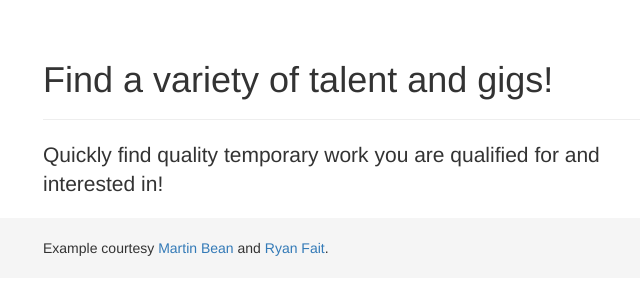
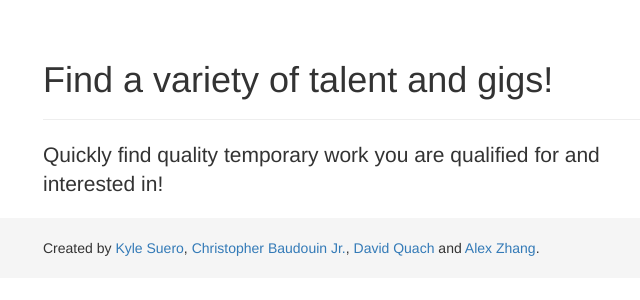
Before and after one commit to KST123ABC/freelancr, a Django app: page /freelancr/ in a window 1280 px wide. Shown: the part 52-352 px from the top of the page, without its empty margins (272-912 px from the left). Run offline with Django 3.2, Linux system fonts and the light colour scheme; some libraries are stand-ins or nearby versions.

Commit message:
footer customized

```diff
--- a/freelancr/freelancerapp/templates/freelancerapp/base.html
+++ b/freelancr/freelancerapp/templates/freelancerapp/base.html
@@ -105,7 +105,7 @@
     </div>
 	<div id="footer">
 		<div class="container">
-			<p class="muted credit">Example courtesy <a href="http://martinbean.co.uk">Martin Bean</a> and <a href="http://ryanfait.com/sticky-footer/">Ryan Fait</a>.</p>
+			<p class="muted credit">Created by <a href="http://kylesuero.com">Kyle Suero</a>, <a>Christopher Baudouin Jr.</a>, <a>David Quach</a> and <a>Alex Zhang</a>.</p>
 		</div>
 	</div>
   </body>
--- a/freelancr/freelancerapp/templates/freelancerapp/index.html
+++ b/freelancr/freelancerapp/templates/freelancerapp/index.html
@@ -107,7 +107,7 @@
     </div>
 	<div id="footer">
 		<div class="container">
-			<p class="muted credit">Example courtesy <a href="http://martinbean.co.uk">Martin Bean</a> and <a href="http://ryanfait.com/sticky-footer/">Ryan Fait</a>.</p>
+			<p class="muted credit">Created by <a href="http://kylesuero.com">Kyle Suero</a>, <a>Christopher Baudouin Jr.</a>, <a>David Quach</a> and <a>Alex Zhang</a>.</p>
 		</div>
 	</div>
 
```
Also changed, not shown: freelancr/db.sqlite3.
